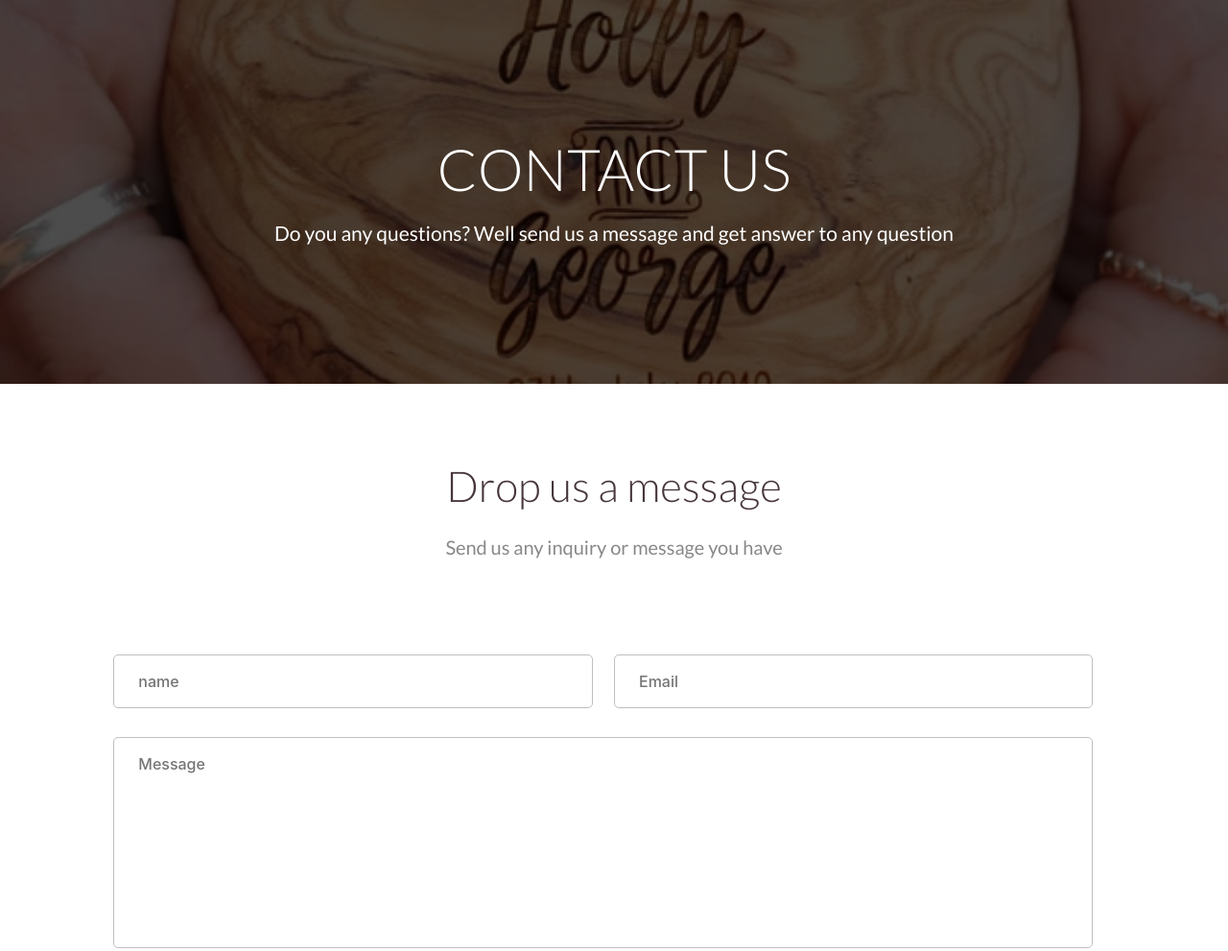
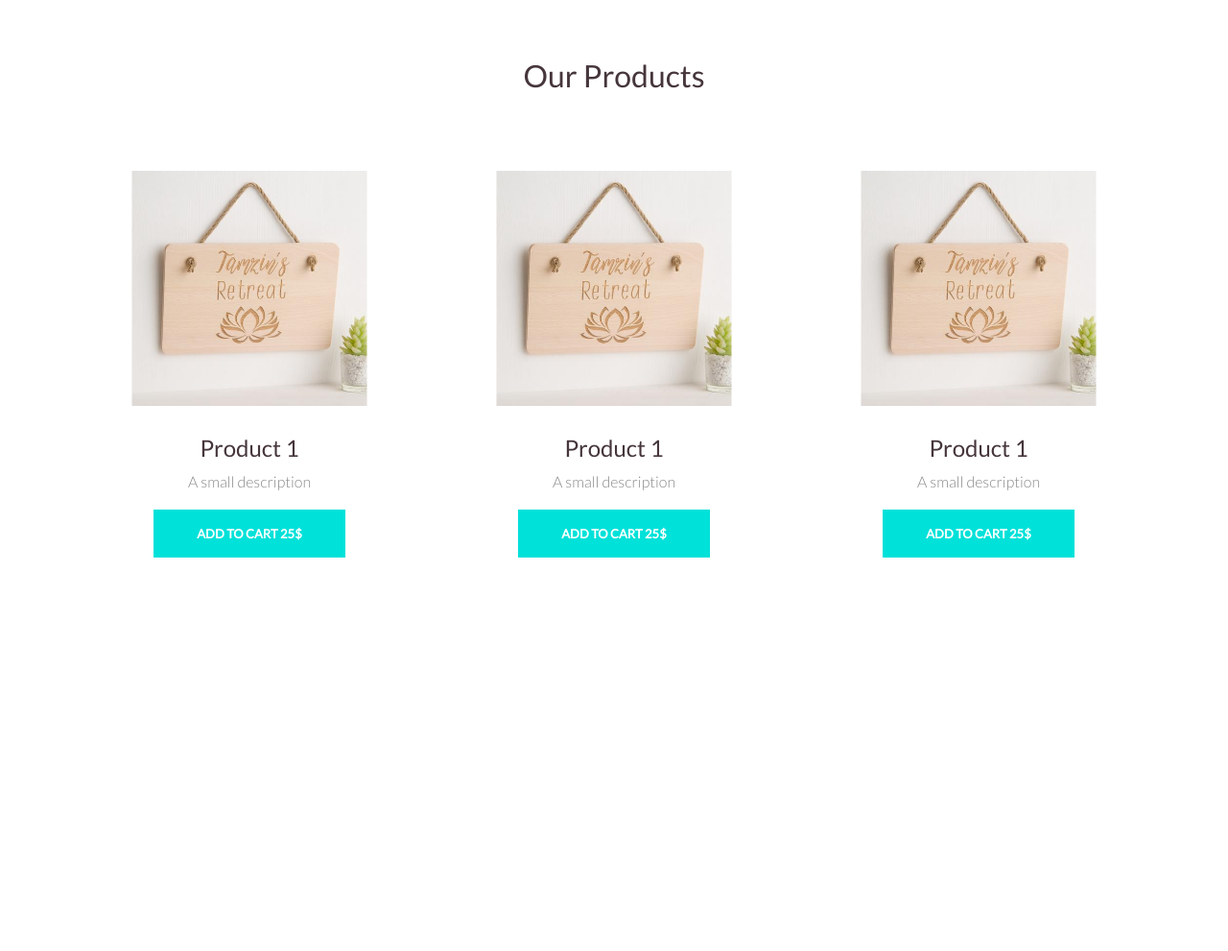
Before and after one commit to Burhanasif59/-Weburn-website, a plain HTML site: page index.html in a window 1280 px wide. Shown: the top 991 px of the page at 96% size. After the commit the page ends 800 px from the top, so only its background shows below. Drawn offline with nearby package versions, Linux system fonts and the light colour scheme.

Commit message:
Add files via upload

```diff
--- a/index.html
+++ b/index.html
@@ -4,7 +4,7 @@
 
 	<meta name="viewport" content="width=device-width, initial-scale=1.0" />
 
-	<title>Contact us</title>
+	<title>Store</title>
 
 	<link href="https://stackpath.bootstrapcdn.com/bootstrap/4.3.1/css/bootstrap.min.css" rel="stylesheet" integrity="sha384-ggOyR0iXCbMQv3Xipma34MD+dH/1fQ784/j6cY/iJTQUOhcWr7x9JvoRxT2MZw1T" crossorigin="anonymous">
 
@@ -18,36 +18,39 @@
 <body>
 
 	<div id = "wrapper">
+		<div class="container">
 
-		<section id = "contactPageHeaderPic">
-			<div id = "contactPageHeaderPicContent">
-				<h1 id = "contactPageHeaderPicContentTopText" class = "contactPageHeaderPicContentText">Contact us</h1>
-				<h2 id = "contactPageHeaderPicContentMiddleText" class = "contactPageHeaderPicContentText">Do you any questions? Well send us a message and get answer to any question</h2>
-			</div>
-		</section>
+			<h2 id = "mainPageIntroText">Our Products</h2>
 
-		<section id = "contactPageHeader">
-			<div id = "contactPageHeaderContent">
-				<h1 id = "contactPageHeaderContentHead">Drop us a message</h1>
-				<h5 id = "contactPageHeaderContentSub">Send us any inquiry or message you have</h5>
-			</div>
-		</section>
+			<section id = "mainPageProductsSection">
+				<div id = "mainPageProductsDiv">
+					<div class = "row">
+						<div class = "col-lg-4 col-md-6 col-sm-12">
+							<img class = "mainPageProductsImages" src="assets/pictures/product3.jpg">
+							<h4 class = "mainPageProductsText">Product 1</h4>
+							<h6 class = "mainPageProductsSubText">A small description</h6>
+							<button class="mainPageProductsButton">Add to cart 25$</button>
+						</div>
 
-		<div class="container">
-			<section id = "contactPageFormSection">
-				<div id = "contactPageFormDiv">
-					<form id = "contactPageForm">
-							<input type="name" id = "name" name="" class = "formInput col-lg-6 col-md-6 col-sm-12" placeholder="name">
-							<input type="email" id = "email" name="" class = "formInput col-lg-6 col-md-6 col-sm-12" placeholder= "Email">
-							<textarea id = "message" class = "formInput formInputMessage col-lg-12 col-md-12 col-sm-12" placeholder= "Message"></textarea>
-							<button id = "contactPageHeaderButton">Send Message</button>
-					</form>
+						<div class = "col-lg-4 col-md-6 col-sm-12">
+							<img class = "mainPageProductsImages" src="assets/pictures/product3.jpg">
+							<h4 class = "mainPageProductsText">Product 1</h4>
+							<h6 class = "mainPageProductsSubText">A small description</h6>
+							<button class="mainPageProductsButton">Add to cart 25$</button>
+						</div>
+
+						<div class = "col-lg-4 col-md-6 col-sm-12">
+							<img class = "mainPageProductsImages" src="assets/pictures/product3.jpg">
+							<h4 class = "mainPageProductsText">Product 1</h4>
+							<h6 class = "mainPageProductsSubText">A small description</h6>
+							<button class="mainPageProductsButton">Add to cart 25$</button>
+						</div>
+
+					</div>
 				</div>
 			</section>
 		</div>
-
 	</div>
-
 
 </body>
 </html>
--- a/stylesheet.css
+++ b/stylesheet.css
@@ -1,3 +1,81 @@
+#mainPageIntroText{
+	text-align: center;
+	color: #46363B;
+	font-family : 'Lato' ,sans-serif;
+	font-weight: 400;
+	margin-top: 60px;
+}
+
+#mainPageProductsSection{
+	margin-top: 80px;
+}
+
+.mainPageProductsImages{
+	width: 70%;
+	position: relative;
+	left: 50%;
+	transform: translateX(-50%);
+}
+
+.mainPageProductsText{
+	text-align: center;
+	color: #46363B;
+	font-family : 'Lato' ,sans-serif;
+	font-weight: 400;
+	margin-top: 30px;
+}
+
+.mainPageProductsSubText{
+	text-align: center;
+	color: #888888;
+	font-family : 'Lato' ,sans-serif;
+	font-weight: 300;
+	margin-top: 10px;
+}
+
+.mainPageProductsButton {
+	position: relative;
+	left: 50%;
+	transform: translateX(-50%);
+	display: block;
+	cursor: pointer;
+	outline: none;
+	border: 0;
+	vertical-align: middle;
+	text-decoration: none;
+	font-size: inherit;
+	font-family: 'Lato', sans-serif;
+	position: relative;
+    text-transform: uppercase;
+    width: 200px;
+    height: 50px;
+    transition:  all 0.3s ease 0s;
+    font-size: 13px;
+}
+ .mainPageProductsButton {
+
+	 font-weight: 600;
+	 color: #fff;
+	 background: #00E1D9;
+	 text-transform: uppercase;
+	 margin-bottom: 30px;
+	 margin-top: 20px;
+}
+
+ .mainPageProductsButton:hover, .mainPageProductsButton:focus, .mainPageProductsButton:active {
+ 	border-radius: 50px;
+}
+
+
+/*----------------------------------------------------------Contact page*/
+/*----------------------------------------------------------Contact page*/
+/*----------------------------------------------------------Contact page*/
+/*----------------------------------------------------------Contact page*/
+/*----------------------------------------------------------Contact page*/
+/*----------------------------------------------------------Contact page*/
+/*----------------------------------------------------------Contact page*/
+/*----------------------------------------------------------Contact page*/
+/*----------------------------------------------------------Contact page*/
 
 #aboutPageHeaderPic{
 	height: 50vh !important;
```
